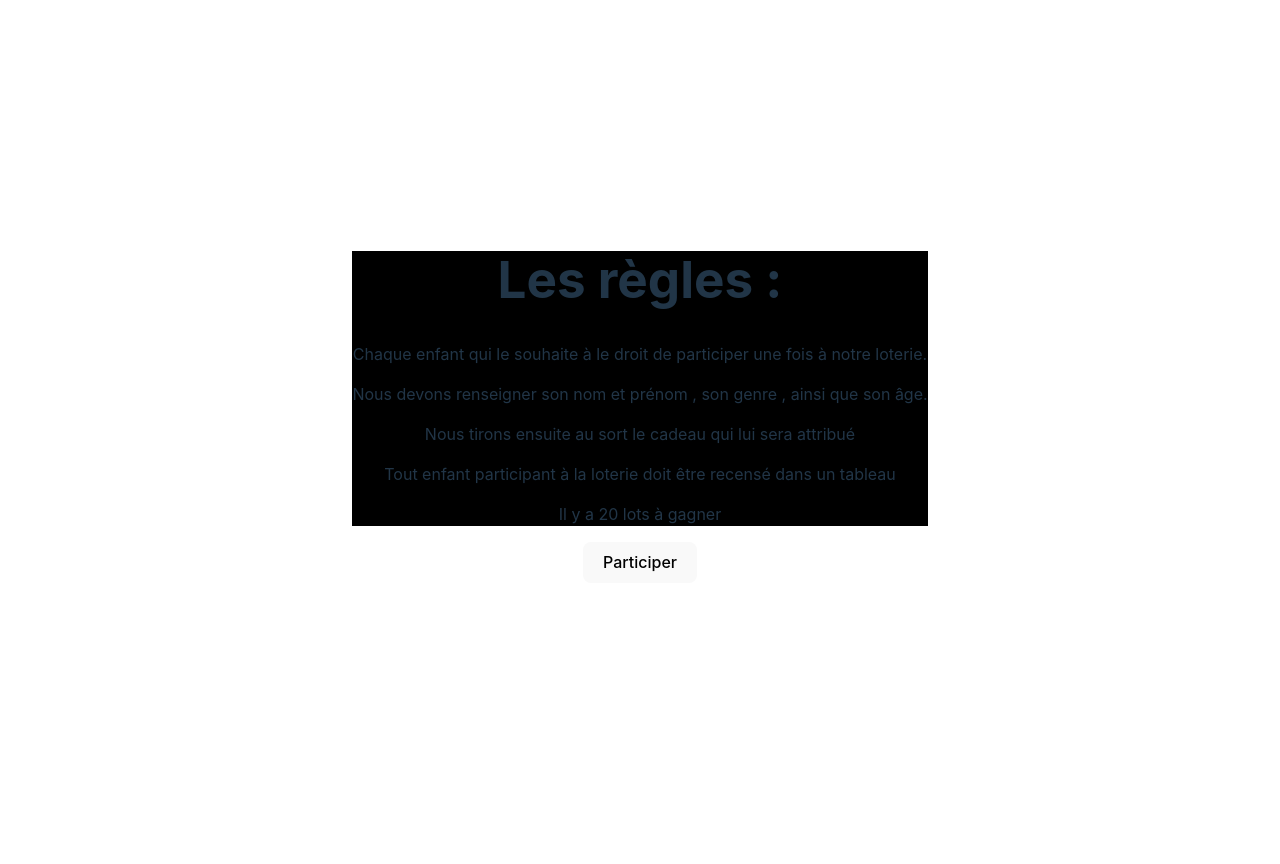
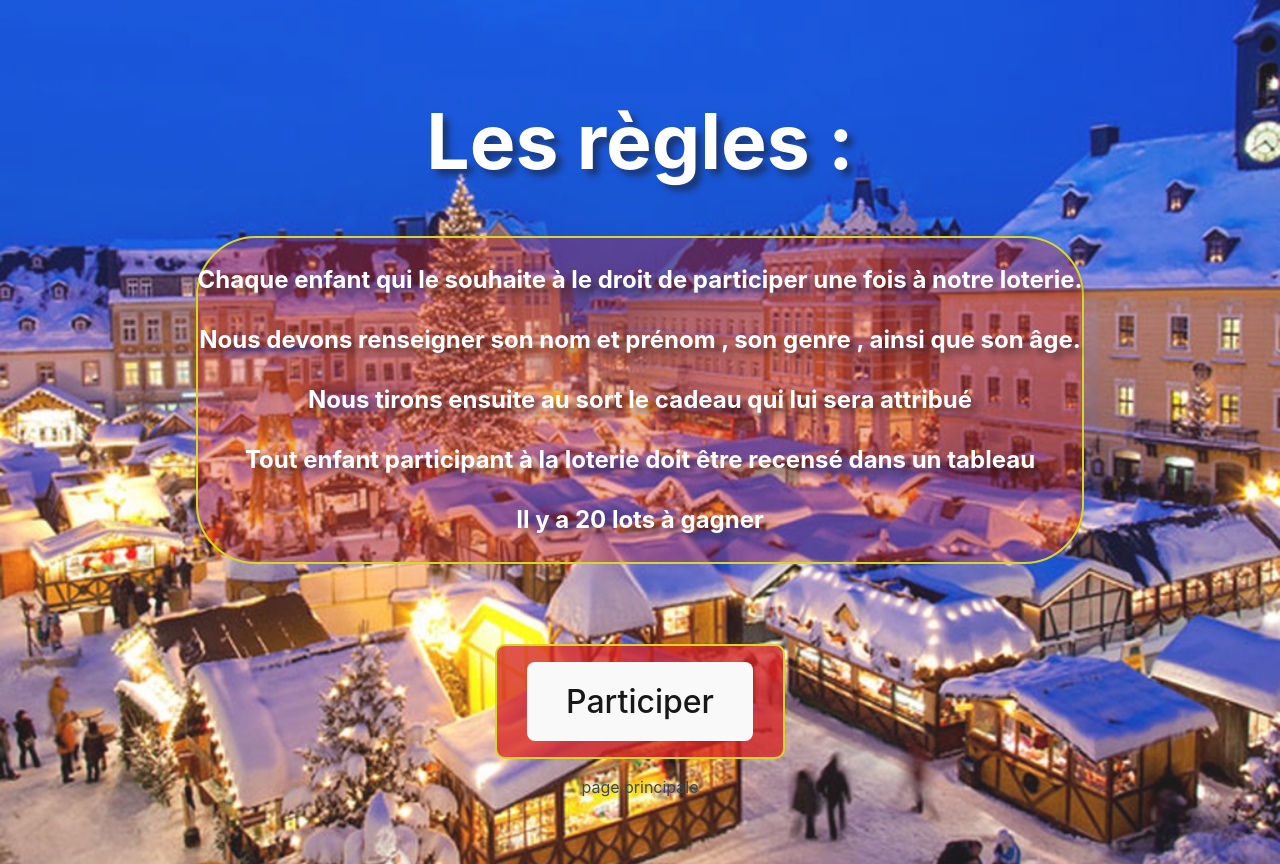
Before and after one commit to LudovicAd95/Happy-lottery-, a React (Vite) app: page / in a window 1280 px wide. Before the commit the page ends 800 px from the top, so only its background shows below. Built offline with nearby package versions, Linux system fonts and the light colour scheme.

Commit message:
[Feat] Fin du css de Homepage.

```diff
--- a/src/App.tsx
+++ b/src/App.tsx
@@ -7,6 +7,8 @@ function App() {
   return (
     <>
     <Homepage />
+
+    <p>page principale</p>
     </>
   )
 }
--- a/src/components/homePage.tsx
+++ b/src/components/homePage.tsx
@@ -2,21 +2,21 @@ import '../styles/homePage.css'
 
 function homepage () {
   return (
-    <>
+    <div className="homepage">
     <div className="rules">
       <h1>Les règles :</h1>
+      <div className='rules-text'>
       <p>Chaque enfant qui le souhaite à le droit de participer une fois à notre loterie.</p>
       <p>Nous devons renseigner son nom et prénom , son genre , ainsi que son âge. </p>
       <p>Nous tirons ensuite au sort le cadeau qui lui sera attribué</p>
       <p>Tout enfant participant à la loterie doit être recensé dans un tableau</p>
       <p>Il y a 20 lots à gagner</p>
+      </div>
 
       </div>
-<div>
+      <div className="goButton"><button type='button' >Participer</button></div>
 
-  <button>Participer</button>
 </div>
-</>
   );
 }
 
--- a/src/styles/homePage.css
+++ b/src/styles/homePage.css
@@ -1 +1,69 @@
-.rules{background-color: black;}
+.body {padding :0}
+.homepage{display: flex;
+  flex-direction: column;
+  align-items: center;
+
+
+
+}
+
+.rules h1 {color: white;}
+
+.rules p{color: white;
+font-size: x-large;
+text-shadow: 6px 6px 6px rgba(0, 0, 0, 0.5);
+
+
+
+}
+.rules-text{
+background-color: #d40c0c53;
+border-radius:60px;
+border: solid 2px #d4d40c;
+
+}
+.rules{display: flex;
+  flex-direction: column;
+  width: 100%;
+  font-size: 1.5rem;
+    text-shadow: 6px 6px 6px rgba(0, 0, 0, 0.5);
+    font-weight: bold;
+
+
+}
+
+
+#root {
+  display: flex;
+    flex-direction: column;
+
+  background-image: url('../assets/background.jpg');
+
+  width: 100vw;
+  padding: 0;
+  background-size: cover;
+  background-repeat: no-repeat;
+  height: 100vh;
+    width: 100vw;
+  background-position: center;
+  align-items: center; /* Centre horizontalement les enfants */
+  justify-content: center;
+  opacity: 0.9;
+  z-index: -1;
+}
+
+  .goButton {margin-top: 5rem;
+
+
+    font-size: 2rem;
+    padding: 1rem 2rem;
+    border: solid 2px #d4d40c;
+    border-radius: 10px;
+    background-color:#d40c0cc5;
+    color: white;
+    cursor: pointer;
+    width: 25%;
+    display: flex;
+    justify-content: center;
+    align-items: center;
+    }
```
Also changed, not shown: src/assets/background.jpg (added).
